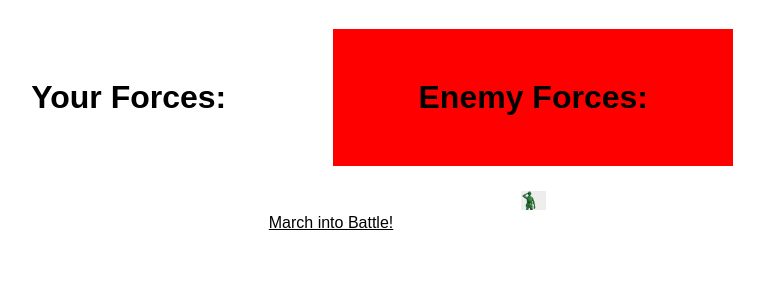
After one commit to MTaylorfullStack/python_july_20, a Django app: template week_three/game_of_war/war_app/templates/battle.html in a window 1280 px wide. The commit adds this page. Shown: the top 300 px of the page, without its empty margins (309-1073 px from the left). Run offline with Django 3.2, Linux system fonts and the light colour scheme; the template is opened without the code that fills it: most values are stand-ins (such as "Sample title", 1, 10 or a date in 2020).

Commit message:
army game updated

```diff
--- a/week_three/game_of_war/war_app/static/style.css
+++ b/week_three/game_of_war/war_app/static/style.css
@@ -2,13 +2,30 @@
     margin: 0px auto;
     width: 900px;
     text-align: center;
+    font-family: sans-serif;
 }
 
 h1 {
     padding: 50px;
+    margin-bottom: 25px;
 }
 
 img{
     width: 25px;
     display: inline-block;
 }
+
+.actions{
+    margin: 50px;
+}
+
+a{
+    padding: 25px;
+    color: black;
+}
+
+.army{
+    display: inline-block;
+    width: 400px;
+    vertical-align: top;
+}
--- /dev/null
+++ b/week_three/game_of_war/war_app/templates/battle.html
@@ -0,0 +1,40 @@
+<!DOCTYPE html>
+<html lang="en">
+
+<head>
+    <meta charset="UTF-8">
+    <meta name="viewport" content="width=device-width, initial-scale=1.0">
+    <title>Battle</title>
+    {% load static %}
+    <link rel="stylesheet" href="{% static 'style.css' %}">
+</head>
+
+<body>
+
+    <div id="wrapper">
+
+    <!-- Display all of our army -->
+        <div class="army">
+        <h1 style="background-color: {{request.session.color}};">Your Forces:</h1>
+            {% for man in request.session.army_men %}
+            <img src="{% static 'army_man.jpeg' %}" />
+            {% endfor %}
+        </div>
+
+    <!-- Display enemy army -->
+        <div class="army">
+        <h1 style="background-color: red;">Enemy Forces:</h1>
+            {% for unit in enemy %}
+            <img src="{% static 'army_man.jpeg' %}" />
+            {% endfor %}
+        </div>
+
+        <!-- Provide option to battle -->
+        <br>
+        <a href="/march_into_battle/{{randy}}">March into Battle!</a>
+
+    </div>
+
+</body>
+
+</html>
--- a/week_three/game_of_war/war_app/urls.py
+++ b/week_three/game_of_war/war_app/urls.py
@@ -6,5 +6,7 @@ urlpatterns = [
     path('start_game', views.game),
     path('war', views.war),
     path('add_soldier', views.add),
-    path('battle', views.battle)
+    path('battle', views.battle),
+    path('begin_battle', views.begin),
+    path('march_into_battle/<int:randy>', views.march)
 ]
```
Also changed, not shown: week_three/game_of_war/war_app/templates/game.html (+8 -2 lines), week_three/game_of_war/war_app/views.py (+49 -0 lines), week_three/game_of_war/db.sqlite3.
